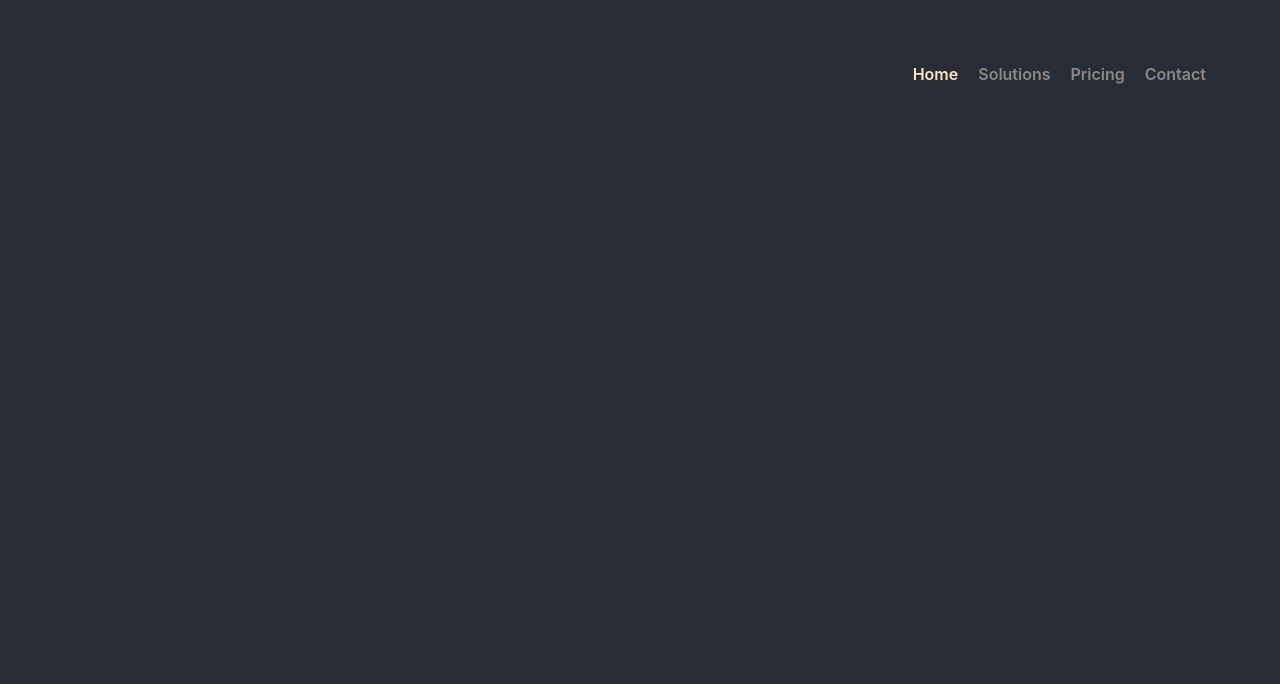
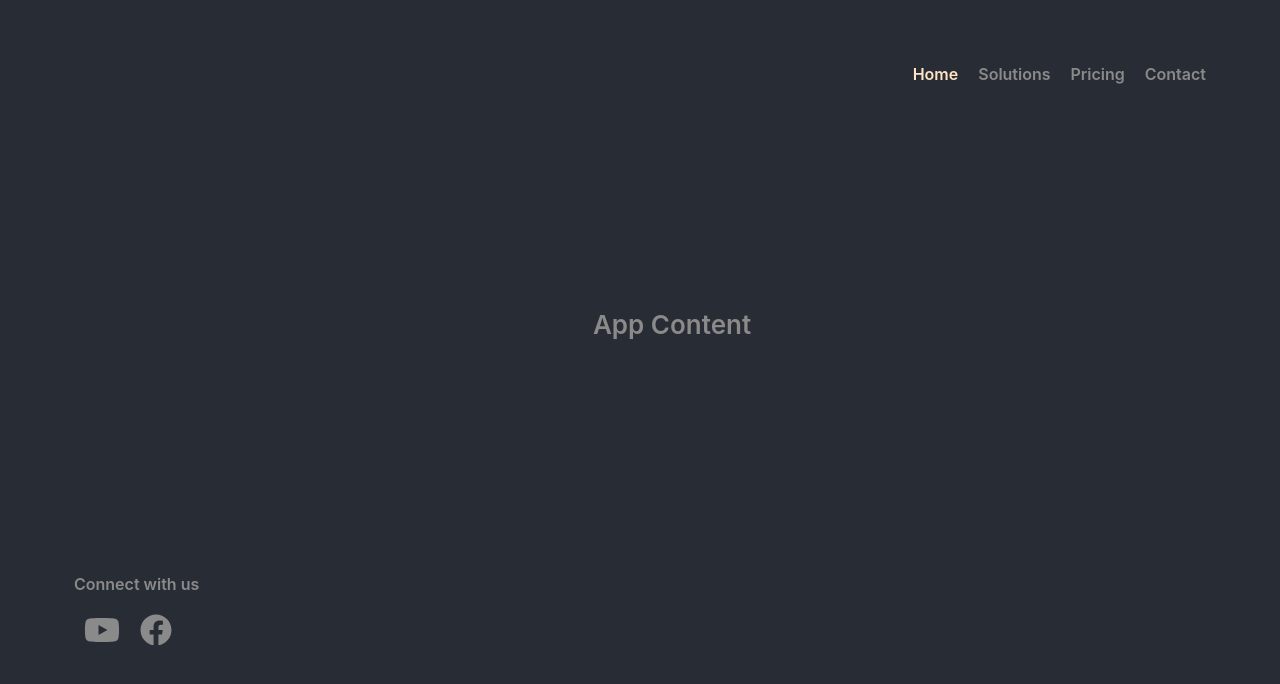
Before and after one commit to dianastanciu-dev/employee-management, a React (Create React App) app: page / in a window 1280 px wide. Shown: the top 684 px of the page. Built offline with nearby package versions, Linux system fonts and the light colour scheme.

Commit message:
Footer update

```diff
--- a/package.json
+++ b/package.json
@@ -3,6 +3,9 @@
   "version": "0.1.0",
   "private": true,
   "dependencies": {
+    "@fortawesome/fontawesome-svg-core": "^1.2.36",
+    "@fortawesome/free-brands-svg-icons": "^5.15.4",
+    "@fortawesome/react-fontawesome": "^0.1.16",
     "@testing-library/jest-dom": "^5.15.0",
     "@testing-library/react": "^11.2.7",
     "@testing-library/user-event": "^12.8.3",
--- a/src/App.css
+++ b/src/App.css
@@ -2,20 +2,9 @@
   text-align: center;
 }
 
-.App-logo {
-  height: 40vmin;
-  pointer-events: none;
-}
-
-@media (prefers-reduced-motion: no-preference) {
-  .App-logo {
-    animation: App-logo-spin infinite 20s linear;
-  }
-}
-
 .App-header {
   background-color: #282c34;
-  min-height: 100vh;
+  min-height: 60vh;
   display: flex;
   flex-direction: column;
   align-items: center;
@@ -23,16 +12,3 @@
   font-size: calc(10px + 2vmin);
   color: white;
 }
-
-.App-link {
-  color: #61dafb;
-}
-
-@keyframes App-logo-spin {
-  from {
-    transform: rotate(0deg);
-  }
-  to {
-    transform: rotate(360deg);
-  }
-}
--- a/src/App.js
+++ b/src/App.js
@@ -1,10 +1,11 @@
 import './App.css';
+
 
 function App() {
   return (
     <div className="App">
       <header className="App-header">
-
+   <p>App Content</p>
 
       </header>
     </div>
--- a/src/components/Footer.css
+++ b/src/components/Footer.css
@@ -0,0 +1,27 @@
+footer{
+    display: flex;
+    flex-direction: column;
+    justify-content: end;
+
+}
+
+
+p{
+    color: #8A8A8A;
+    font-weight: 600;
+    padding: 10px;
+    margin: 0 0 0 5%;
+
+
+}
+
+.social{
+    padding: 10px;
+    margin: 0 0 0 5%;
+
+}
+
+.social a{
+    color: #8A8A8A;
+    padding: 10px;
+}
--- a/src/components/Footer.js
+++ b/src/components/Footer.js
@@ -1,11 +1,29 @@
-import '.src/components/Footer.css';
+import './Footer.css';
+import { FontAwesomeIcon } from "@fortawesome/react-fontawesome";
+import {
+    faYoutube,
+    faFacebook
+  } from "@fortawesome/free-brands-svg-icons";
 
 function Footer(){
     return(
-        <div className="">
 
-        </div>
-    )
+<div className="footer">
+
+<p>Connect with us</p>
+<div className="social">
+<a href="https://www.youtube.com/"
+  className="youtube">
+  <FontAwesomeIcon icon={faYoutube} size="2x" />
+</a>
+<a href="https://www.facebook.com/"
+  className="facebook">
+  <FontAwesomeIcon icon={faFacebook} size="2x" />
+</a>
+</div>
+
+</div>
+)
 
 }
 
--- a/src/components/Header.css
+++ b/src/components/Header.css
@@ -4,7 +4,7 @@
 
 Nav{
     display: flex;
-    flex-direction: row;
+    flex-direction: row!important;
     justify-content: right;
     margin-right: 5%;
     margin-top: 5%;
--- a/src/index.js
+++ b/src/index.js
@@ -4,12 +4,15 @@ import './index.css';
 import App from './App';
 import './components/Header.css';
 import Header from './components/Header';
+import './components/Footer.css';
+import Footer from './components/Footer';
 
 
 ReactDOM.render(
 <>
 <Header />
 <App />
+<Footer />
 </>,
 
 document.getElementById('root')
```
Also changed, not shown: src/images/logo.png (added), 1 other file (tests, documents, lock files or other folders).
